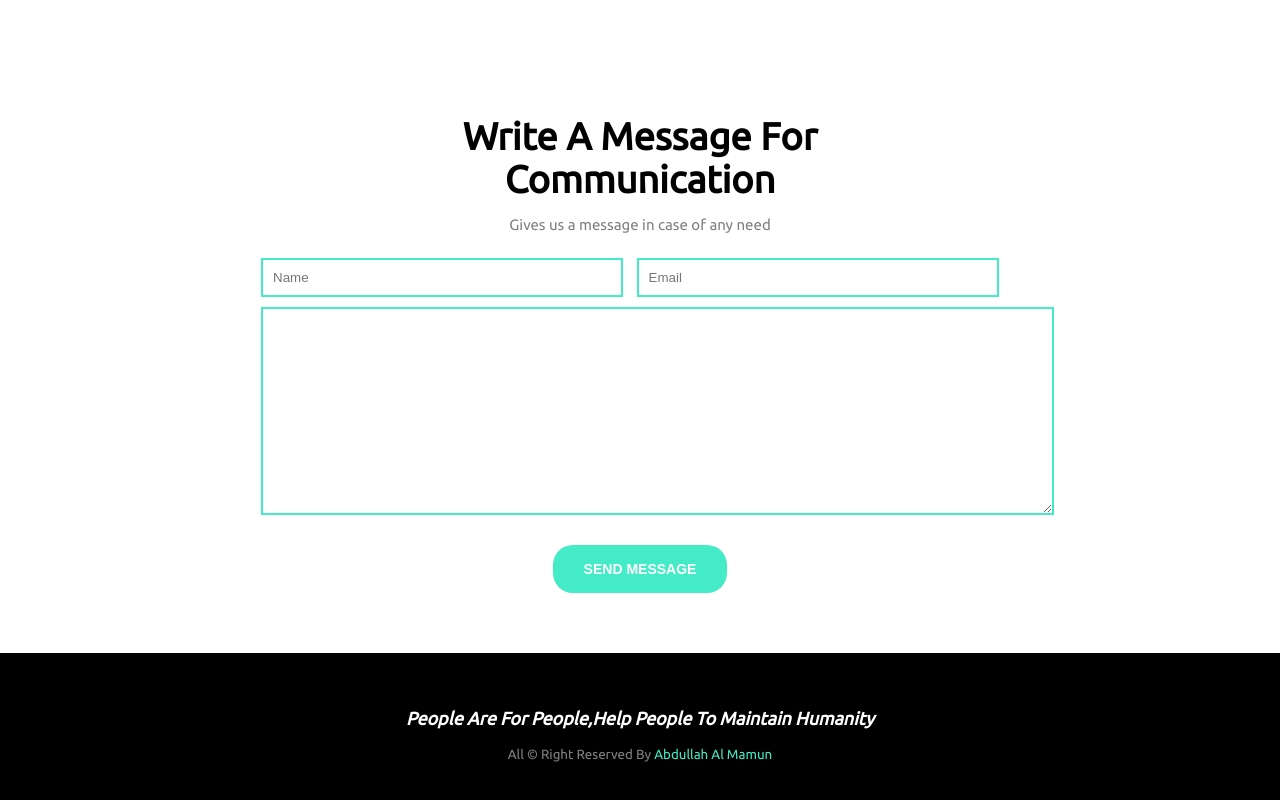
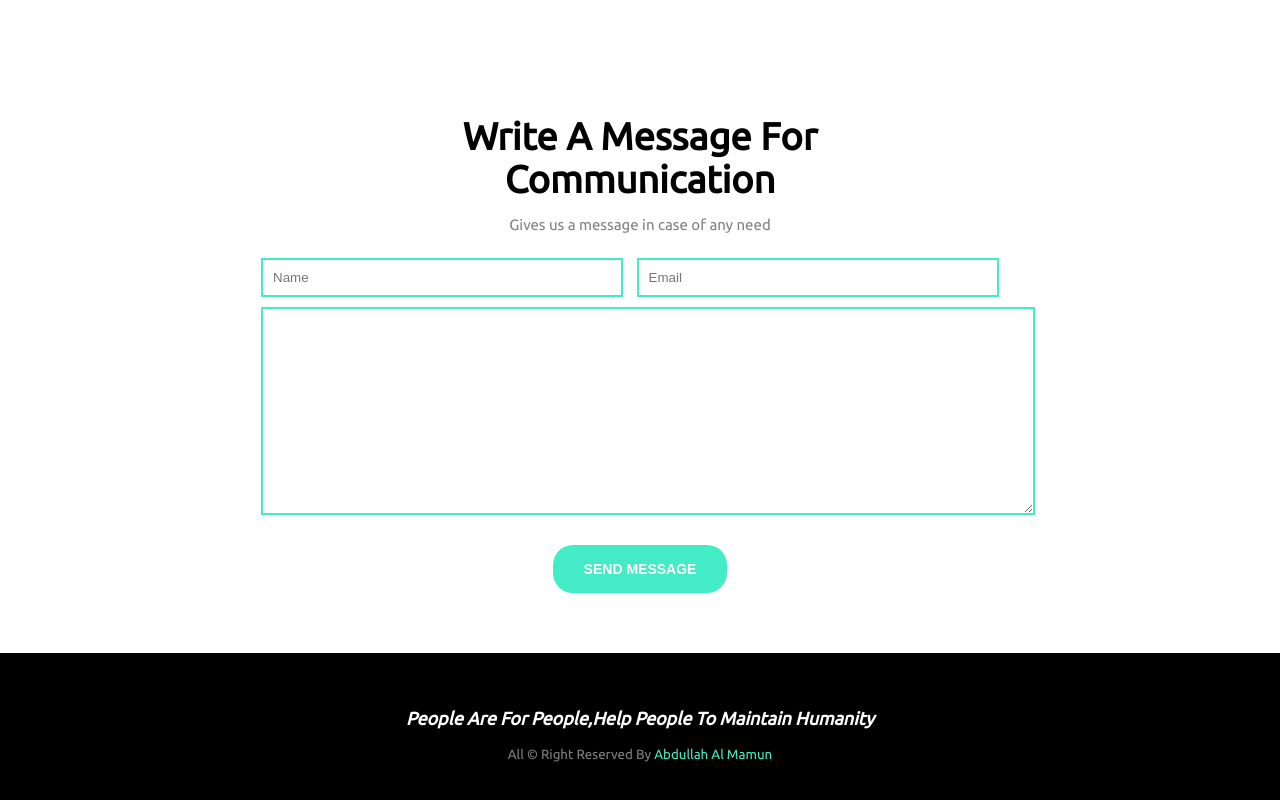
Before and after one commit to abdullah-al-mamun-vai/first-assignment, a plain HTML site: page index.html in a window 1280 px wide. Shown: the part 2351-3151 px from the top of the page. Drawn offline with Linux system fonts and the light colour scheme.

Commit message:
project done

```diff
--- a/style.css
+++ b/style.css
@@ -238,9 +238,11 @@ header {
 }
 
 .message-form textarea {
-    width: 785px;
+    max-width: 766px;
+    min-width: 766px;
     display: block;
-    height: 200px;
+    max-height: 200px;
+    min-height: 200px;
     border: 2px solid #43ebc6;
     margin-left: 5px;
 }
```
